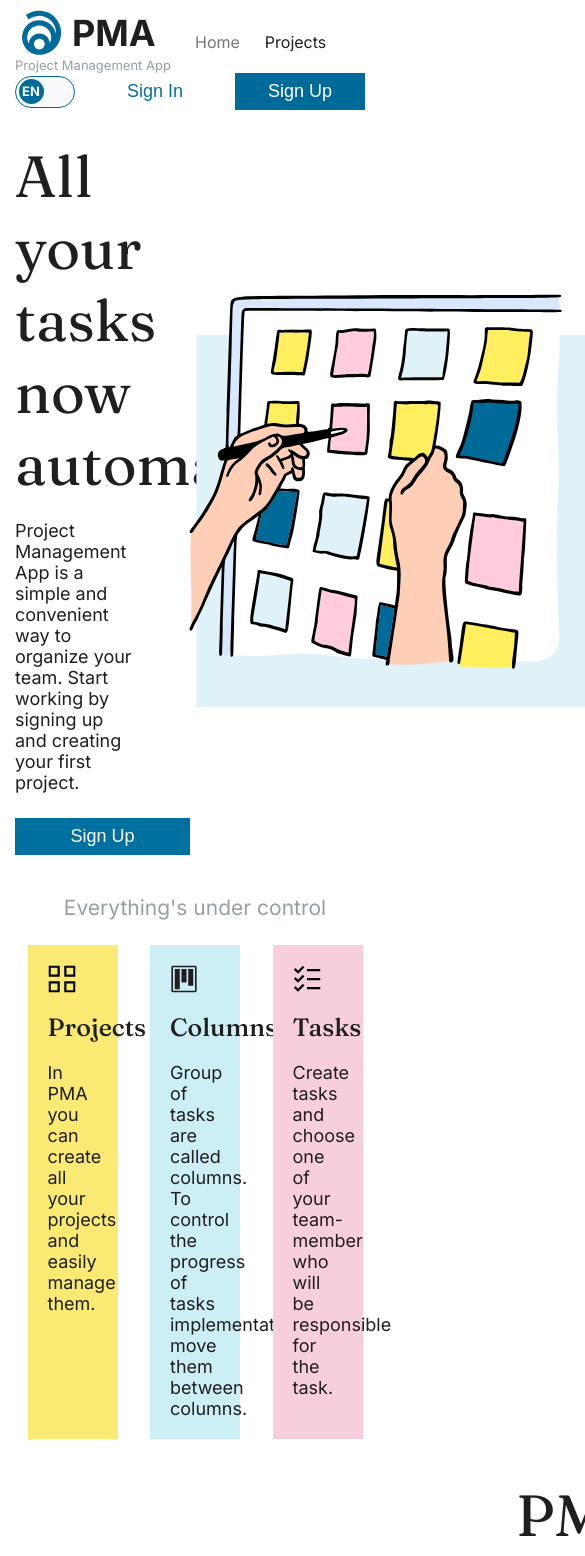
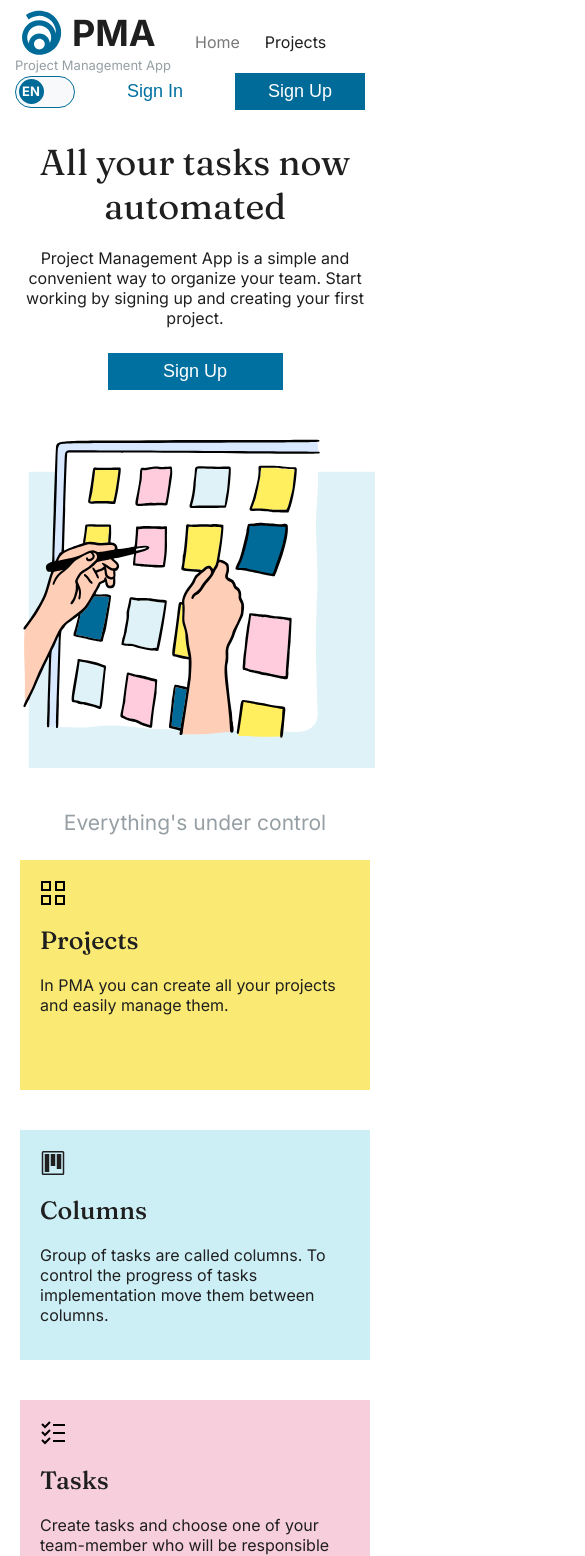
Before and after one commit to pug000/project-management-app, a React (Create React App) app: page /#/ in a window 390 px wide. Shown: the top 1556 px of the page, 585 px wide, since content can reach past the window. Built offline with nearby package versions, Linux system fonts and the light colour scheme.

Commit message:
feat: add media queries for home page

```diff
--- a/src/pages/HomePage/HomePage.style.tsx
+++ b/src/pages/HomePage/HomePage.style.tsx
@@ -1,15 +1,6 @@
 import styled from 'styled-components';
 import { NavLink } from 'react-router-dom';
 import { BackgroundColorProps } from 'ts/interfaces';
-
-const PageSection = styled.section`
-  width: 100%;
-  display: flex;
-  justify-content: space-evenly;
-  align-items: center;
-  gap: 20px;
-  margin-bottom: 40px;
-`;
 
 const Title = styled.h2`
   font-family: ${({ theme }) => theme.fonts.title};
@@ -17,10 +8,17 @@ const Title = styled.h2`
   font-size: ${({ theme }) => theme.fontSizes.h1};
   color: ${({ theme }) => theme.colors.title};
   margin-bottom: 20px;
-`;
 
-const TextWrapper = styled.div`
-  width: 40%;
+  @media screen and (max-width: 1050px) {
+    width: 90%;
+    text-align: center;
+    align-self: center;
+  }
+
+  @media screen and (max-width: 600px) {
+    width: 100%;
+    font-size: ${({ theme }) => theme.fontSizes.h3};
+  }
 `;
 
 const Text = styled.p`
@@ -34,7 +32,14 @@ const Link = styled(NavLink)`
   display: inline-block;
 `;
 
-const ImageWrapper = styled.div``;
+const ImageWrapper = styled.div`
+  resize: both;
+
+  svg {
+    width: 100%;
+    height: 100%;
+  }
+`;
 
 const SubTitle = styled.h5`
   font-weight: ${({ theme }) => theme.fontsWeight.regular};
@@ -45,9 +50,10 @@ const SubTitle = styled.h5`
 
 const MainPageElement = styled.div<BackgroundColorProps>`
   background-color: ${({ $backgroundColor }) => $backgroundColor};
-  width: 25%;
+  max-width: 350px;
+  height: 230px;
+  width: 100%;
   padding: 20px;
-  align-self: stretch;
 
   svg {
     transform: scale(1.5);
@@ -63,11 +69,29 @@ const ElementTitle = styled.h4`
   margin: 20px 0;
 `;
 
+const TextWrapper = styled.div`
+  display: flex;
+  flex-direction: column;
+  align-items: flex-start;
+  width: 40%;
+
+  @media screen and (max-width: 1050px) {
+    width: 100%;
+    align-items: center;
+
+    ${Text} {
+      width: 100%;
+      text-align: center;
+    }
+  }
+`;
+
 const Author = styled.a<BackgroundColorProps>`
   display: flex;
   gap: 30px;
   background-color: ${({ theme }) => theme.colors.backgroundGrey};
-  width: 25%;
+  max-width: 350px;
+  width: 100%;
   padding: 20px;
   align-self: stretch;
   text-decoration: none;
@@ -84,6 +108,7 @@ const Author = styled.a<BackgroundColorProps>`
 
   ${TextWrapper} {
     width: 80%;
+    align-items: flex-start;
   }
 
   ${ImageWrapper} {
@@ -106,8 +131,55 @@ const AuthorDescription = styled.p`
   font-size: ${({ theme }) => theme.fontSizes.smallText};
 `;
 
+const TextSection = styled.section`
+  width: 100%;
+  display: flex;
+  justify-content: space-evenly;
+  align-items: center;
+  gap: 40px;
+  margin-bottom: 40px;
+  flex-wrap: wrap;
+
+  @media screen and (max-width: 1050px) {
+    flex-direction: column;
+    width: 80%;
+    align-items: center;
+  }
+
+  @media screen and (max-width: 600px) {
+    width: 100%;
+  }
+`;
+
+const ColumnSection = styled.section`
+  width: 100%;
+  display: flex;
+  justify-content: space-evenly;
+  align-items: center;
+  gap: 40px;
+  margin-bottom: 40px;
+  flex-wrap: wrap;
+`;
+
+const PageSection = styled.section`
+  width: 100%;
+  display: flex;
+  justify-content: space-evenly;
+  align-items: center;
+  gap: 20px;
+  margin-bottom: 40px;
+  flex-wrap: wrap;
+
+  @media screen and (max-width: 1050px) {
+    flex-direction: column;
+    gap: 40px;
+  }
+`;
+
 export {
   PageSection,
+  TextSection,
+  ColumnSection,
   TextWrapper,
   Title,
   Text,
--- a/src/pages/HomePage/HomePage.tsx
+++ b/src/pages/HomePage/HomePage.tsx
@@ -13,7 +13,8 @@ import BoardSvg from './SvgElements/BoardSvg';
 import ComputerSvg from './SvgElements/ComputerSvg';
 
 import {
-  PageSection,
+  TextSection,
+  ColumnSection,
   TextWrapper,
   Title,
   Text,
@@ -33,7 +34,7 @@ function HomePage() {
 
   return (
     <MainWrapper>
-      <PageSection>
+      <TextSection>
         <TextWrapper>
           <Title>{t('title1')}</Title>
           <Text>{t('text1')}</Text>
@@ -49,9 +50,9 @@ function HomePage() {
         <ImageWrapper>
           <BoardSvg />
         </ImageWrapper>
-      </PageSection>
+      </TextSection>
       <SubTitle>{t('subtitle')}</SubTitle>
-      <PageSection>
+      <ColumnSection>
         {mainPageElements.map((el) => (
           <MainPageElement key={el.id} $backgroundColor={el.backgroundColor}>
             {el.icon}
@@ -59,8 +60,8 @@ function HomePage() {
             <p>{t(el.text)}</p>
           </MainPageElement>
         ))}
-      </PageSection>
-      <PageSection>
+      </ColumnSection>
+      <TextSection>
         <ImageWrapper>
           <ComputerSvg />
         </ImageWrapper>
@@ -70,9 +71,9 @@ function HomePage() {
             <p key={item.id}>✔️ {t(item.text)}</p>
           ))}
         </TextWrapper>
-      </PageSection>
+      </TextSection>
       <SubTitle>{t('team')}</SubTitle>
-      <PageSection>
+      <ColumnSection>
         {authors.map((author) => (
           <Author
             key={author.id}
@@ -90,7 +91,7 @@ function HomePage() {
             </ImageWrapper>
           </Author>
         ))}
-      </PageSection>
+      </ColumnSection>
     </MainWrapper>
   );
 }
--- a/src/styles/Global.tsx
+++ b/src/styles/Global.tsx
@@ -15,6 +15,10 @@ const GlobalStyle = createGlobalStyle`
     font-size: ${({ theme }) => theme.fontSizes.text};
     color: ${({ theme }) => theme.colors.text};
     background-color: ${({ theme }) => theme.colors.backgroundWhite};
+
+    @media screen and (max-width: 600px) {
+      font-size: ${({ theme }) => theme.fontSizes.smallText};
+    }
   }
 
   #root {
```
